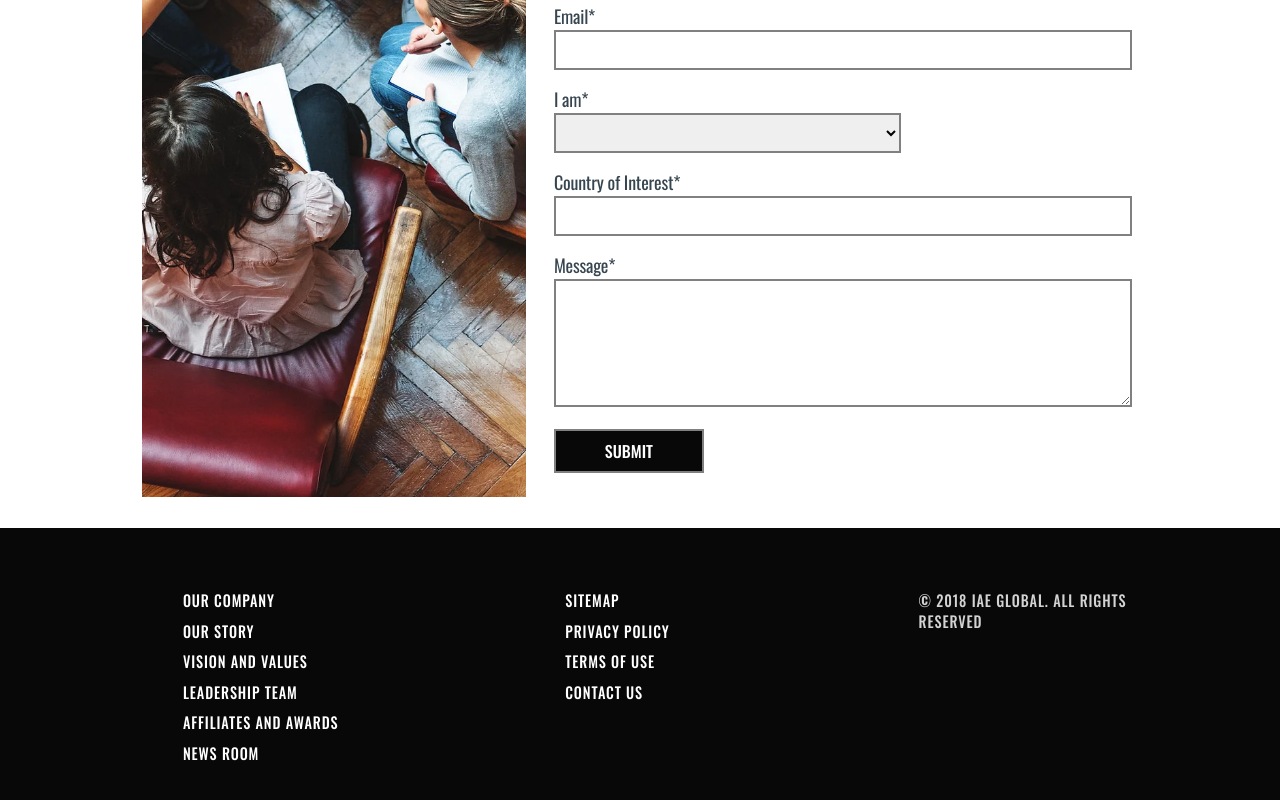
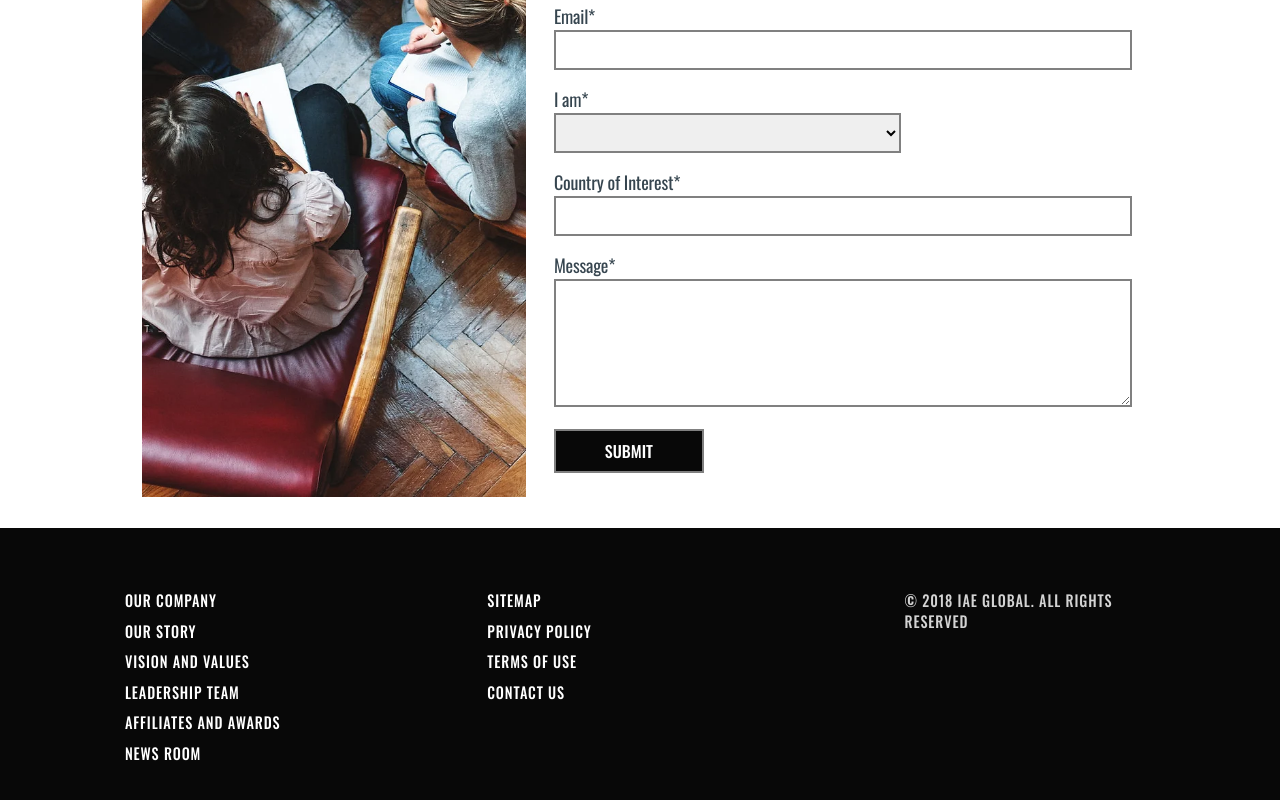
Before and after one commit to 9944098125/alethia_education_frontend, a React (Create React App) app: page / in a window 1280 px wide. Shown: the part 6732-7532 px from the top of the page. Built offline with nearby package versions, Linux system fonts and the light colour scheme.

Commit message:
final commit

```diff
--- a/src/Components/Footer/Footer.js
+++ b/src/Components/Footer/Footer.js
@@ -42,7 +42,7 @@ function Footer() {
               <TextInColumn>NEWS ROOM</TextInColumn>
             </HashLink>
           </EachColumn>
-          <EachColumn>
+          <EachColumn style={{ marginRight: "18%" }}>
             <HashLink
               to="/sitemap#sitemap"
               style={{ textDecoration: "none", color: "inherit" }}
@@ -68,7 +68,7 @@ function Footer() {
               <TextInColumn>CONTACT US</TextInColumn>
             </HashLink>
           </EachColumn>
-          <EachColumn style={{ letterSpacing: "-1px", marginLeft: "8%" }}>
+          <EachColumn style={{ letterSpacing: "0px", width: "250px" }}>
             <TextInColumn grey>© 2018 IAE GLOBAL. ALL RIGHTS</TextInColumn>
             <TextInColumn grey style={{ marginTop: "-15px" }}>
               RESERVED
--- a/src/Components/Footer/styledComponents.js
+++ b/src/Components/Footer/styledComponents.js
@@ -15,7 +15,7 @@ export const TextContainer = styled.div`
   padding-left: 5%;
   @media screen and (min-width: 875px) {
     display: flex;
-    justify-content: center;
+    justify-content: space-around;
   }
   @media screen and (max-width: 768px) {
     display: flex;
@@ -30,7 +30,6 @@ export const EachColumn = styled.div`
   @media screen and (min-width: 875px) {
     padding: 30px;
     margin-right: 9%;
-    margin-left: 6%;
   }
   @media screen and (max-width: 768px) {
     padding: 20px;
```
